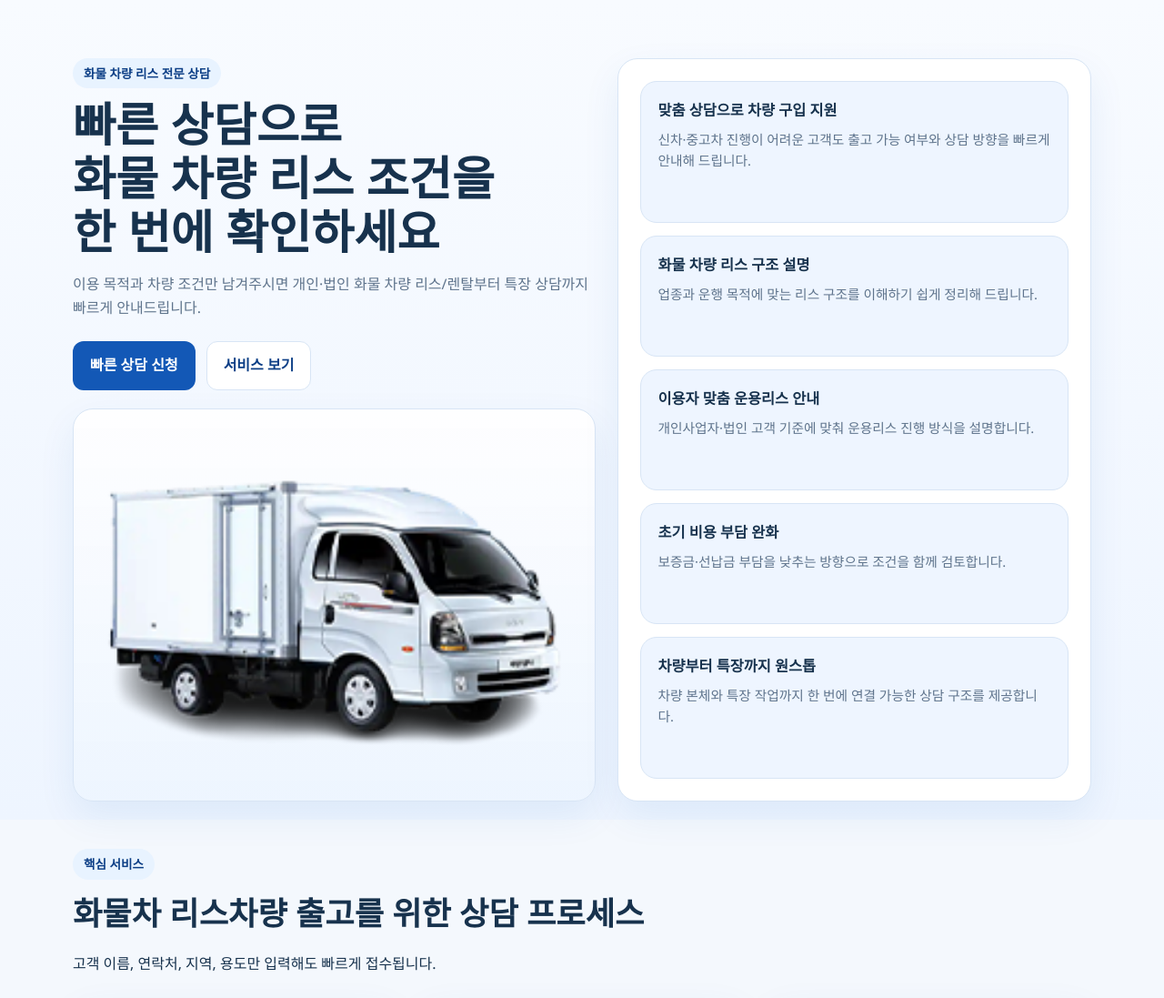
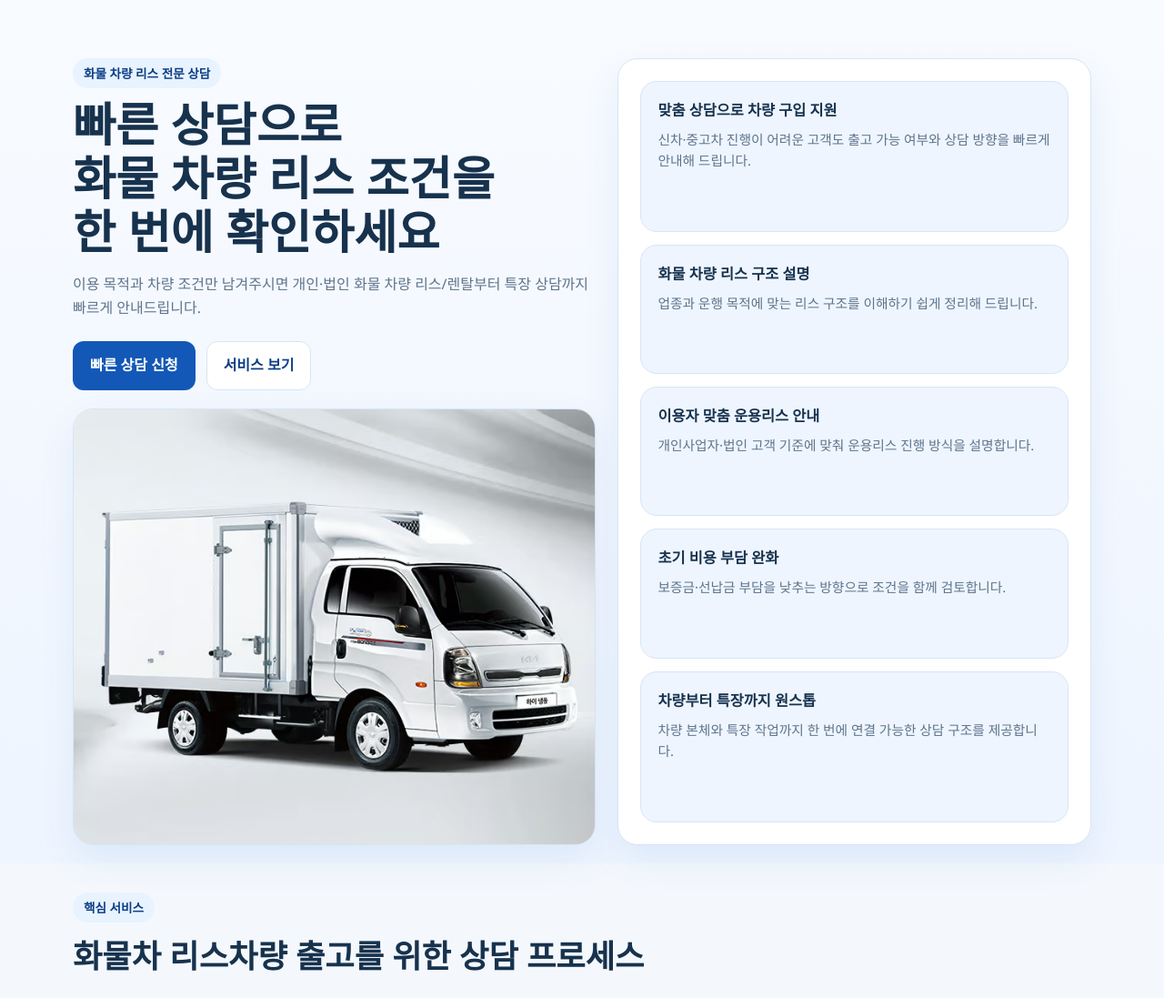
Before and after one commit to sujinchoo/Promotion_Truck_Platform, a Flask app: page / in a window 1280 px wide. Shown: the part 64-1161 px from the top of the page at 91% size. Run offline with Flask 3, Linux system fonts and the light colour scheme.

Commit message:
Update index.html

```diff
--- a/templates/index.html
+++ b/templates/index.html
@@ -12,7 +12,7 @@
                 <a class="btn btn-secondary" href="#features">서비스 보기</a>
             </div>
             <div class="hero-image-wrap">
-                <img src="{{ url_for('static', filename='images/car_kind_img1.png') }}" alt="화물 차량 리스 상담 대표 이미지" class="hero-truck-image">
+                <img src="{{ url_for('static', filename='images/kiabongo3_high_ref.png') }}" alt="화물 차량 리스 상담 대표 이미지" class="hero-truck-image">
             </div>
         </div>
         <div class="hero-card consult-focus-card">
```
